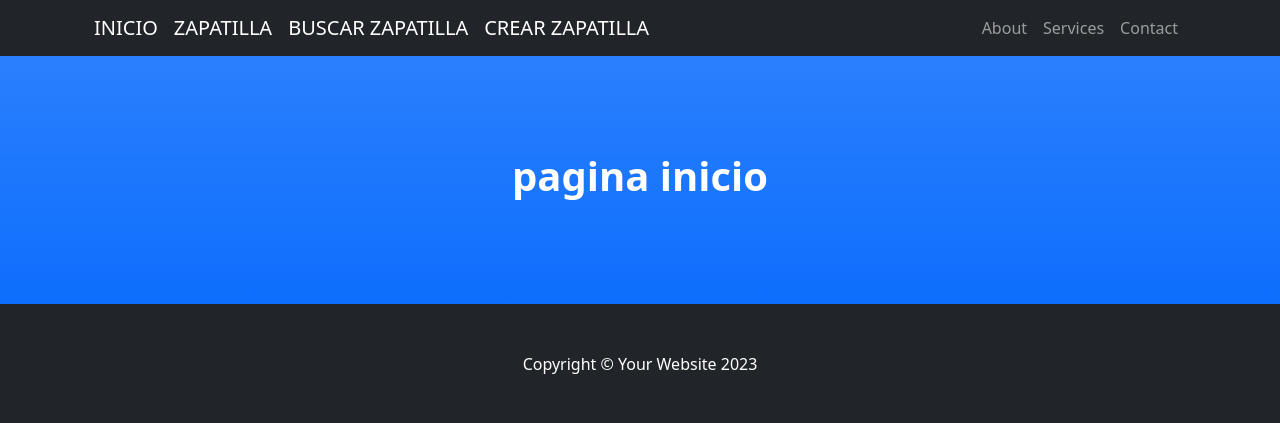
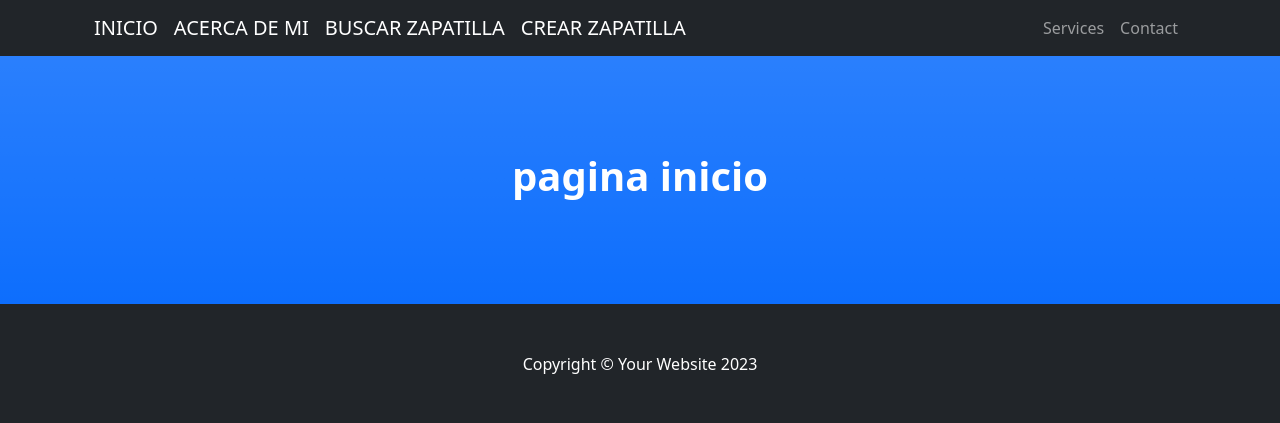
Before and after one commit to germanzambon/zambon_tercer_preentrega, a Django app: page / in a window 1280 px wide. Shown: the top 423 px of the page. Run offline with Django 5.2, Linux system fonts and the light colour scheme; some libraries are stand-ins or nearby versions.

Commit message:
se agrego vista sobre mi

```diff
--- a/inicio/urls.py
+++ b/inicio/urls.py
@@ -1,9 +1,9 @@
 from django.urls import path
-from inicio.views import inicio, zapatilla, buscar_zapatilla, crear_zapatilla
+from inicio.views import inicio, acerca_de_mi, buscar_zapatilla, crear_zapatilla
 
 urlpatterns = [
      path("", inicio, name="inicio"),
-     path("zapatilla/", zapatilla, name="zapatilla"),
+     path("acerca-de-mi/", acerca_de_mi, name="acerca_de_mi"),
      path("buscar-zapatilla/", buscar_zapatilla, name="buscar_zapatilla"),
      path("crear-zapatilla/", crear_zapatilla, name="crear_zapatilla"),
 ]
--- a/inicio/views.py
+++ b/inicio/views.py
@@ -9,8 +9,8 @@ from inicio.forms import CrearZapatillaFormulario, BuscarZapatillaFormulario
 def inicio (request):
      return render (request, "index.html")
 
-def zapatilla (request):
-    return render (request, "zapatilla.html")
+def acerca_de_mi (request):
+    return render (request, "acerca_de_mi.html")
 
 def crear_zapatilla (request):
 
--- a/templates/base.html
+++ b/templates/base.html
@@ -18,13 +18,12 @@
         <nav class="navbar navbar-expand-lg navbar-dark bg-dark fixed-top" id="mainNav">
             <div class="container px-4">
                 <a class="navbar-brand" href={% url "inicio" %}>INICIO</a>
-                <a class="navbar-brand" href={% url "zapatilla" %}>ZAPATILLA</a>
+                <a class="navbar-brand" href={% url "acerca_de_mi" %}>ACERCA DE MI</a>
                 <a class="navbar-brand" href={% url "buscar_zapatilla" %}>BUSCAR ZAPATILLA</a>
                 <a class="navbar-brand" href={% url "crear_zapatilla" %}>CREAR ZAPATILLA</a>
                 <button class="navbar-toggler" type="button" data-bs-toggle="collapse" data-bs-target="#navbarResponsive" aria-controls="navbarResponsive" aria-expanded="false" aria-label="Toggle navigation"><span class="navbar-toggler-icon"></span></button>
                 <div class="collapse navbar-collapse" id="navbarResponsive">
                     <ul class="navbar-nav ms-auto">
-                        <li class="nav-item"><a class="nav-link" href="#about">About</a></li>
                         <li class="nav-item"><a class="nav-link" href="#services">Services</a></li>
                         <li class="nav-item"><a class="nav-link" href="#contact">Contact</a></li>
                     </ul>
```
Also changed, not shown: inicio/templates/acerca_de_mi.html (added, +12 -0 lines), inicio/templates/zapatilla.html (deleted, +0 -8 lines).
